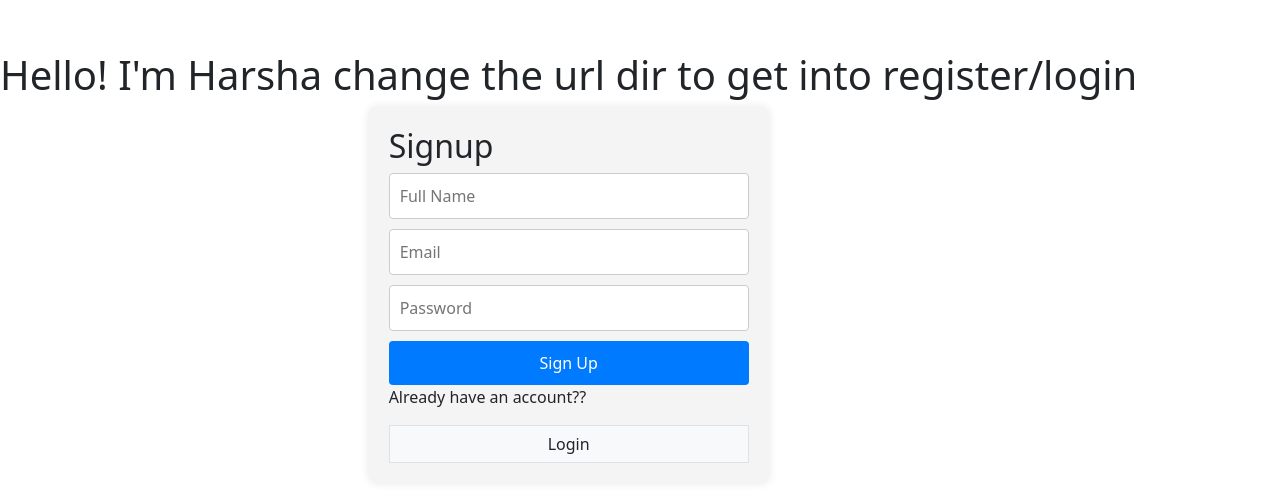
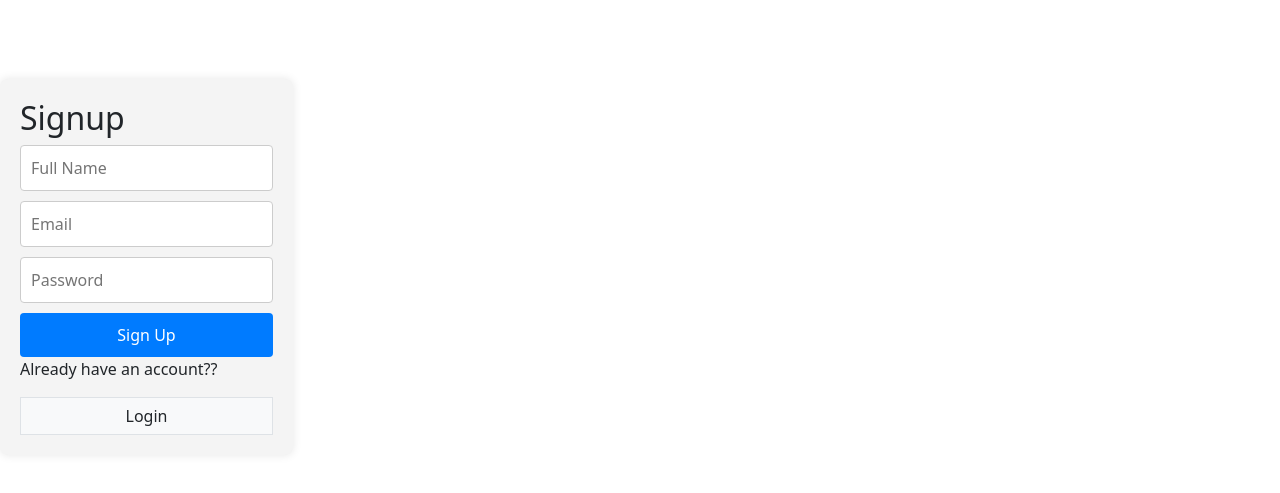
Before and after one commit to harshavardhan1905/loginDemo, a React (Vite) app in the folder LoginReact/client/: page / in a window 1280 px wide. Shown: the part 133-626 px from the top of the page. Built offline with nearby package versions, Linux system fonts and the light colour scheme.

Commit message:
app.jsx update

```diff
--- a/LoginReact/client/src/App.jsx
+++ b/LoginReact/client/src/App.jsx
@@ -10,7 +10,7 @@ function App() {
 
   return (
     <BrowserRouter>
-      <h1>Hello! I'm Harsha change the url dir to get into register/login</h1>
+      {/* <h1>Hello! I'm Harsha change the url dir to get into register/login</h1> */}
       <Routes>
         <Route path='/' element={<SignupForm />}> </Route>
         <Route path='/login' element={<LoginForm />}> </Route>
```
